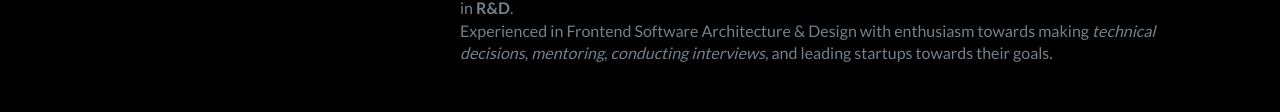
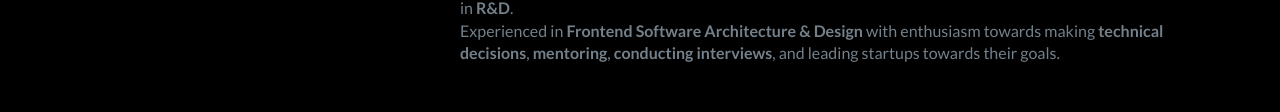
Before and after one commit to msqaddura/msqaddura.github.io, a website: page index.html in a window 1280 px wide. Shown: the part 924-1036 px from the top of the page. Drawn offline with nearby package versions, Linux system fonts and the light colour scheme.

Commit message:
Update index.html

```diff
--- a/index.html
+++ b/index.html
@@ -83,7 +83,7 @@
                         On top of that, I am an <b>Open Source Activist</b> with big interest as well hands-on in
                         <b>R&D</b>.
                     <br/>
-Experienced in <b></b>Frontend Software Architecture & Design</b> with enthusiasm towards making <i>technical decisions</i>, <i>mentoring</i>, <i>conducting interviews</i>, and leading startups towards their goals.
+Experienced in <b>Frontend Software Architecture & Design</b> with enthusiasm towards making <b>technical decisions</b>, <b>mentoring</b>, <b>conducting interviews</b>, and leading startups towards their goals.
                     </p>
                 </div>
             </div>
```
